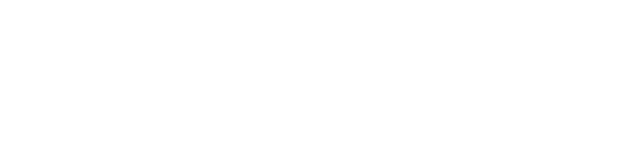
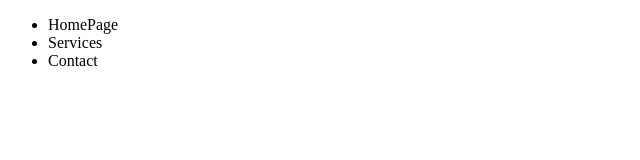
Before and after one commit to chalexR/test-githubrepo, a plain HTML site: page index.htm in a window 1280 px wide. Shown: the whole page, without its empty margins (0-640 px from the left). Drawn offline with Linux system fonts and the light colour scheme.

```diff
--- a/index.htm
+++ b/index.htm
@@ -6,6 +6,13 @@
     <title>Test Collab</title>
 </head>
 <body>
+    <nav>
+        <ul>
+            <li>HomePage</li>
+            <li>Services</li>
+            <li>Contact</li>
+        </ul>
+    </nav>
 
 </body>
 </html>
```
